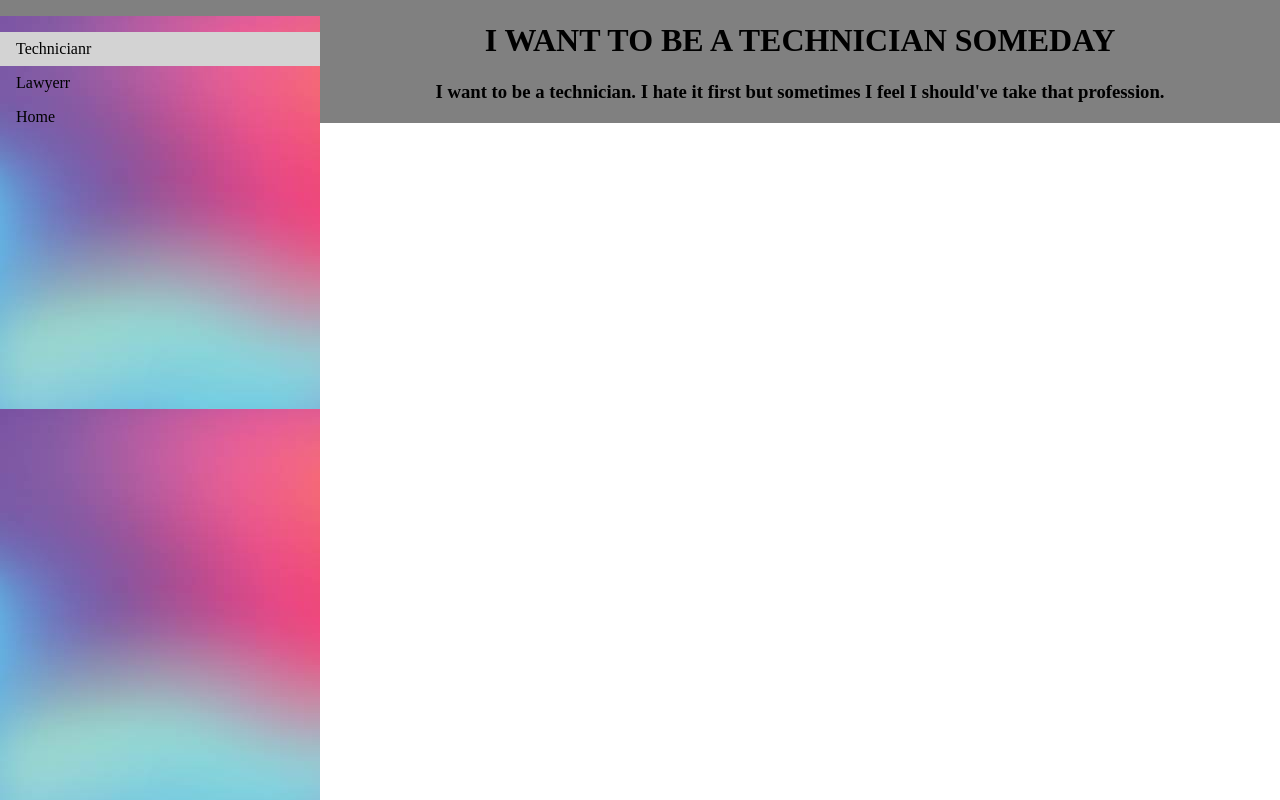
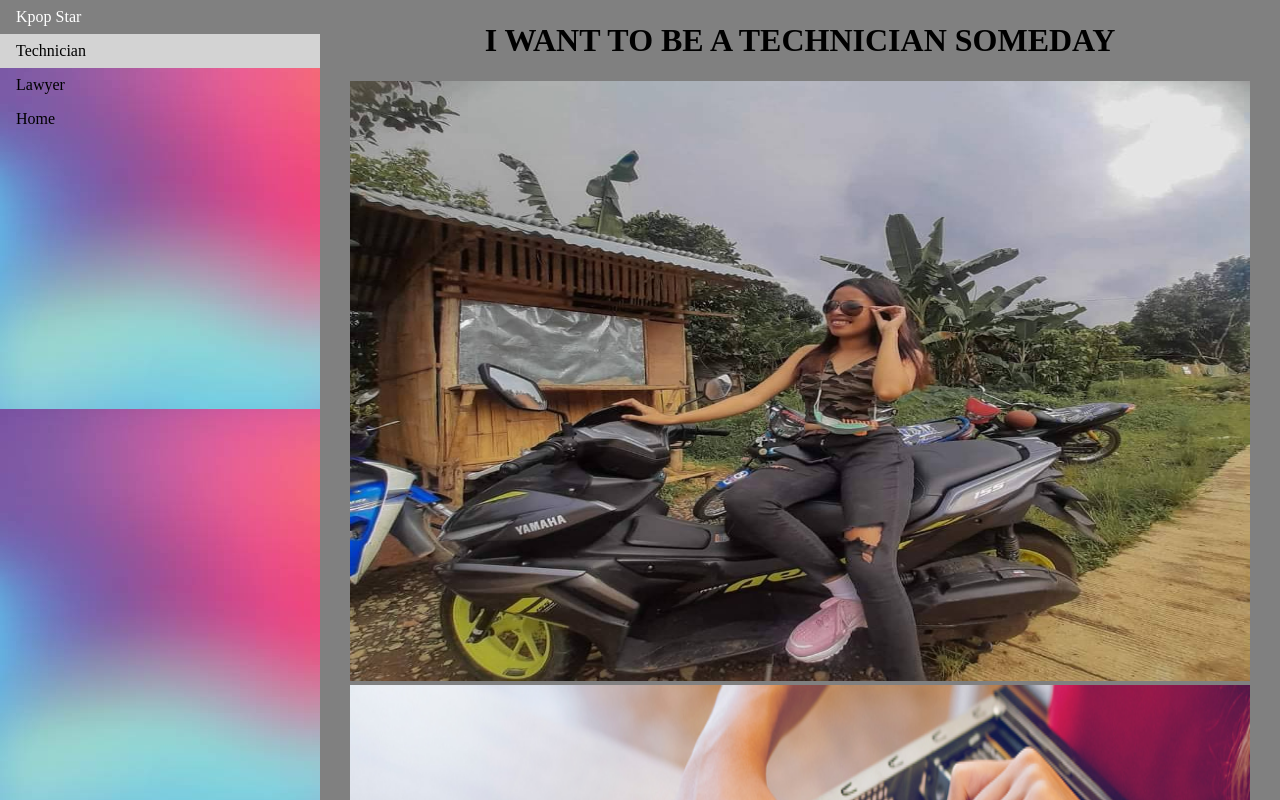
Before and after one commit to rheaclair/final, a plain HTML site: page technician.html in a window 1280 px wide. Shown: the top 800 px of the page. Drawn offline with Linux system fonts and the light colour scheme.

Commit message:
Update technician.html

```diff
--- a/technician.html
+++ b/technician.html
@@ -1,58 +1,61 @@
 <!DOCTYPE html>
+<html>
 <head>
 <style>
 body {
-      margin:0;
+  margin: 0;
 }
 
 ul {
-      list-style-type:none;
-      margin:0;
-      padding:0;
-      width:25%;
-      background-image:url(rainbow.jpg);
-      position:fixed;
-      height:100%;
-      overflow:auto;
+  list-style-type: none;
+  margin: 0;
+  padding: 0;
+  width: 25%;
+  background-image: url(rainbow.jpg);
+  position: fixed;
+  height: 100%;
+  overflow: auto;
 }
 
-    li a{
-      display:block;
+li a {
+  display: block;
   color: #000;
-      padding:8px 16px;
-      text-decoration:none;
+  padding: 8px 16px;
+  text-decoration: none;
 }
 
 li a.active {
   background-color: lightgray;
-      color:black;
+  color: black;
 }
 
 li a:hover:not(.active) {
-      background-color:gray;
-      color:white;
+  background-color: gray;
+  color: white;
 }
 </style>
 </head>
 <body>
 
-
 <ul>
-    <li><a href="Kpop Star"</a></li>
-     <li><a class="active" href="technician.html">Technicianr</a></li>
-     <li><a href="lawyer.html">Lawyerr</a></li>
+  <li><a href="">Kpop Star</a></li>
+  <li><a class="active" href="technician.html">Technician</a></li>
+  <li><a href="lawyer.html">Lawyer</a></li>
   <li><a href="index.html">Home</a></li>
 
 </ul>
 
-  <div style="margin-left:25%;padding:1px 16px;height;1000px;background-color:gray;">
+<div style="margin-left:25%;padding:1px 16px;height:1000px;background-color:gray;">
   <center>
-      <h1> I WANT TO BE A TECHNICIAN SOMEDAY</h1>
-      <imgsrc="lawyer.jpg"width="900"height="600">
-      <imgsrc="lawyer1.jpg"width="900"height="600">
-      <h3>I want to be a technician. I hate it first but  sometimes I feel I should've take that profession.</h3>
+  <h1>I WANT TO BE A TECHNICIAN SOMEDAY</h1>
+  <img src="technician.jpg" width="900" height="600">
+   <img src="technician1.jpg" width="900" height="600">
+  <h3>I want to become a technician. I hate it at first but sometimes I feel like I should've take that profession.</h3>
+
+
 </center>
 
 </div>
+
 </body>
 </html>
```
Lines whose indentation alone changed are shown as unchanged.
